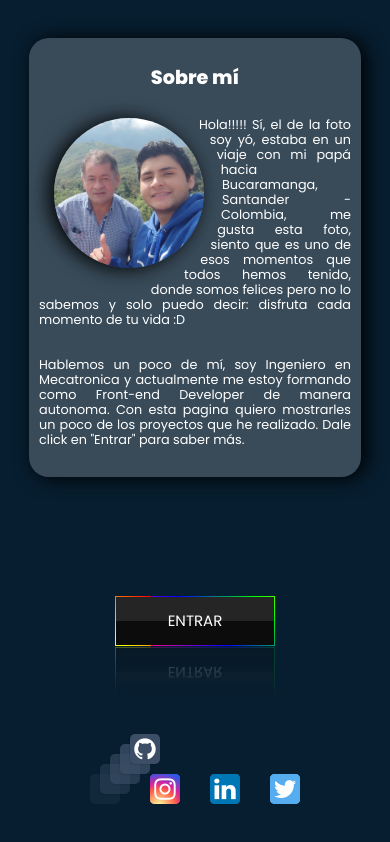
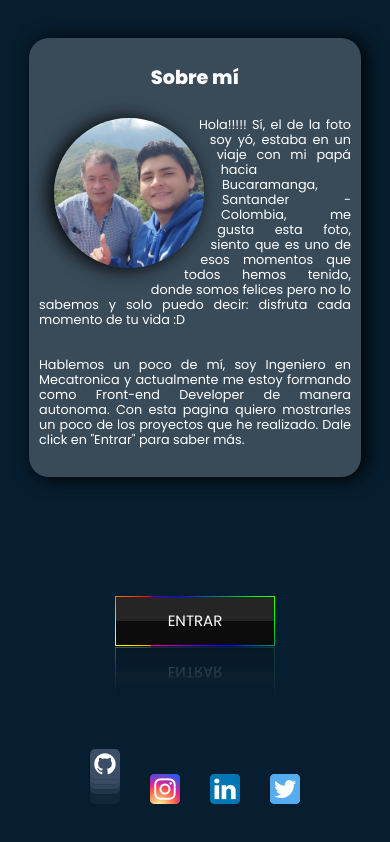
Before and after one commit to Diegoo117/Mi-Pagina, a plain HTML site: page index.html in a window 390 px wide. In both pictures the pointer is over the element 105 px from the left and 1713 px from the top of the page. Shown: the part 924-1766 px from the top of the page. Drawn offline with Linux system fonts and the light colour scheme; a web font is replaced by a local one.

Commit message:
Se modifica efecto traslado de redes sociales

```diff
--- a/CSS/style.css
+++ b/CSS/style.css
@@ -420,6 +420,7 @@ main .sobremi p{
         opacity: 1;
         color: rgba(255, 255, 255, 1);
     }
+
     /*Barra FOOTER*/
 
     .piePagina{
@@ -434,14 +435,49 @@ main .sobremi p{
     height: 30px;
     margin: 15px;
     transform: rotate(0deg) skew(0deg);
-
 }
 
 .piePagina ul li span{
     border-radius: 5px;
     font-size: 25px !important;
 }
+.piePagina ul li:hover span:nth-child(5){
+    transform: translate(0px, -25px);
+    opacity: 1;
 }
+.piePagina ul li:hover span:nth-child(4){
+    transform: translate(0px, -20px);
+    opacity: .8;
+}
+.piePagina ul li:hover span:nth-child(3){
+    transform: translate(0px, -15px);
+    opacity: .6;
+}
+.piePagina ul li:hover span:nth-child(2){
+    transform: translate(0px, -10px);
+    opacity: .4;
+}
+.piePagina ul li:hover span:nth-child(1){
+    transform: translate(0,0);
+    opacity: .2;
+}
+.piePagina ul li:nth-child(1) span{
+    background: rgb(59, 78, 102);
+}
+.piePagina ul li:nth-child(2) span{
+    background: radial-gradient(circle at 30% 107%, #fdf497 0%, #fdf497 5%, #fd5949 45%,#d6249f 60%,#285AEB 90%);
+}
+.piePagina ul li:nth-child(3) span{
+    background: #0077b5;
+}
+.piePagina ul li:nth-child(4) span{
+    background: #55acee;
+}
+
+
+
+}
+
 
 
 
```
